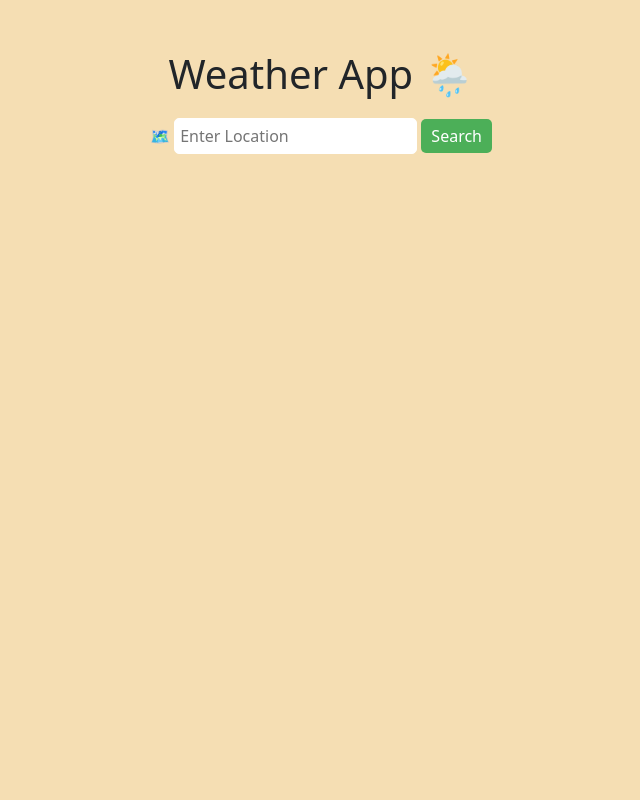
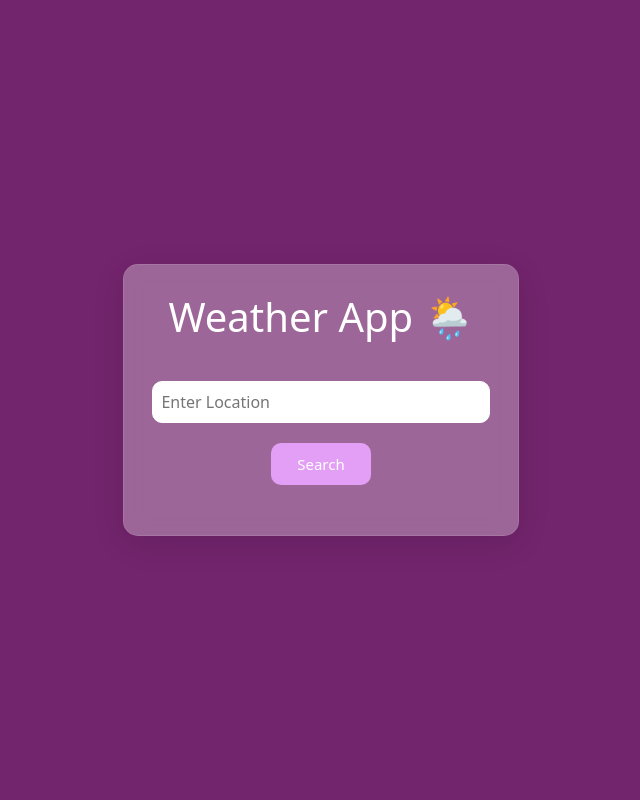
Before and after one commit to Gust4voMoraes/weather-app, a Flask app: page / in a window 1280 px wide. Shown: the whole page, without its empty margins (319-959 px from the left). Run offline with Flask 3, Linux system fonts and the light colour scheme.

Commit message:
updated interface and styling

```diff
--- a/static/css/style.css
+++ b/static/css/style.css
@@ -1,7 +1,22 @@
 body{
-    background-color: rgb(245, 222, 179);
+    background: #72246C;
+    display: flex;
+    align-items: center;
+    justify-content: center;
+    height: 100vh;
+    margin: 0;
+    padding: 50px;
+}
+
+#main{
+    background: rgba(255, 255, 255, 0.3);
+    max-width: 420px;
+    padding: 20px;
+    border-radius: 15px;
+    box-shadow: 0 8px 32px rgba(0, 0, 0, 0.1);
+    backdrop-filter: blur(10px);
+    border: 1px solid rgba(255, 255, 255, 0.1);
     text-align: center;
-    padding: 50px;
 }
 
 form{
@@ -9,16 +24,41 @@ form{
 }
 
 input{
-    padding: 5px;
+    width: calc(100% - 16px);
+    padding: 8px;
     border: 1px solid #fff;
-    border-radius: 5px;
+    border-radius: 10px;
+    border: 1px solid white;
+    box-sizing: border-box;
+    margin-top: 20px;
 }
 
 button{
-    background-color: #4CAF58;
+    background-color: #E39FF6;
     color: white;
-    padding: 5px 10px;
+    padding: 10px;
     border: none;
-    border-radius: 5px;
+    border-radius: 10px;
     cursor: pointer;
+    margin-top: 20px;
+    width: 100px;
+    font-size: 15px;
+    margin-bottom: 10px;
 }
+
+button:hover{
+    background: #72246C;
+}
+
+h1, h2, label, p{
+    color: #fff;
+    margin: 8px 0;
+}
+
+#temp-div{
+    font-size: 20px;
+}
+
+#weather-description{
+    font-size: 20px;
+}
--- a/templates/index.html
+++ b/templates/index.html
@@ -9,34 +9,30 @@
   </head>
   <body>
 
+
       <div id="main">
         <h1>Weather App &#127782</h1>
         <form id="form-weather" action="/weather" method="GET">
-          <label for="city">&#128506</label>
             <input type="text" id="city" name="city" placeholder="Enter Location" required>
             <button type="submit" id="search">Search</button>
         </form>
-    </div>
 
         <div id="weather-info">
         {% if weather_info %}
-
           <div id="city-div">
             <h2>Weather in {{ weather_info.city }}
             <img src="http://openweathermap.org/img/w/{{ weather_info.icon }}.png" alt="image"></h2>
           </div>
-
           <div id="temp-div">
             <p>Temperature: {{ weather_info.temperature }}°C &#127777</p>
           </div>
-
           <div id="weather-description">
             <p>Description: {{ weather_info.description }}</p>
             <p>Humidity: {{ weather_info.humidity }} &#128167</p>
         </div>
-
         {% endif %}
       </div>
 
+
   </body>
 </html>
```
Lines whose indentation alone changed are shown as unchanged.
